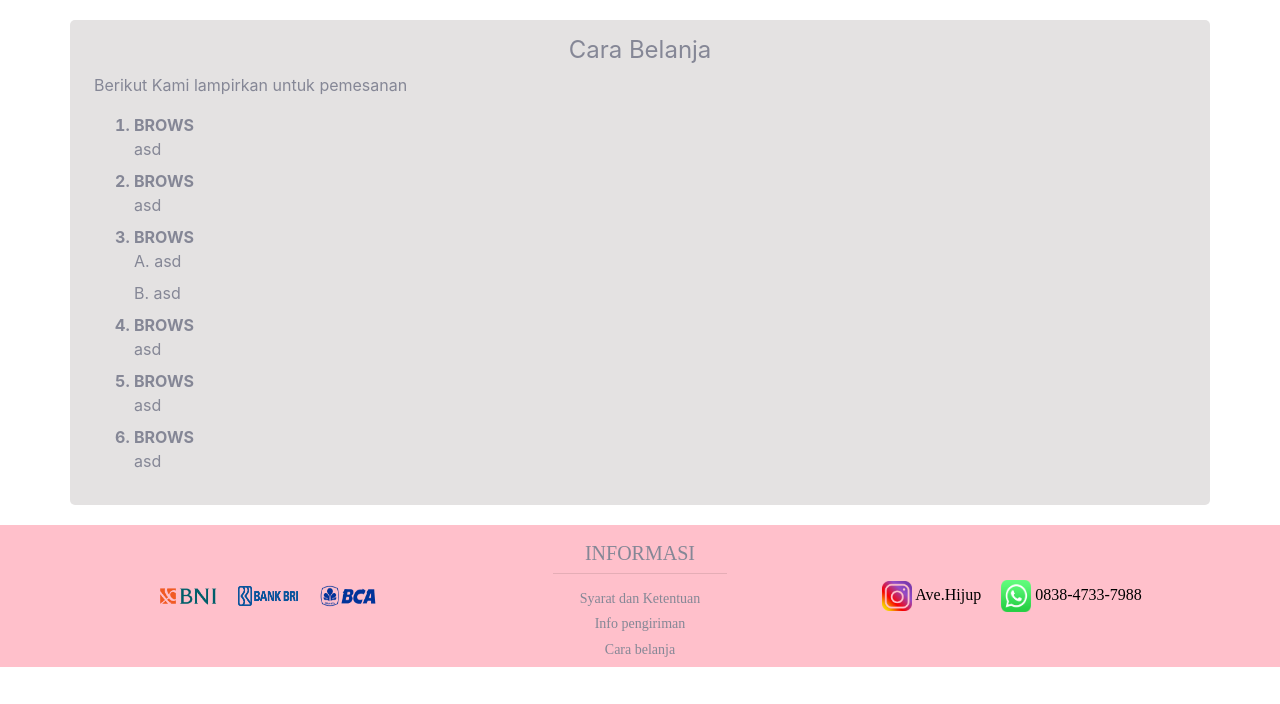
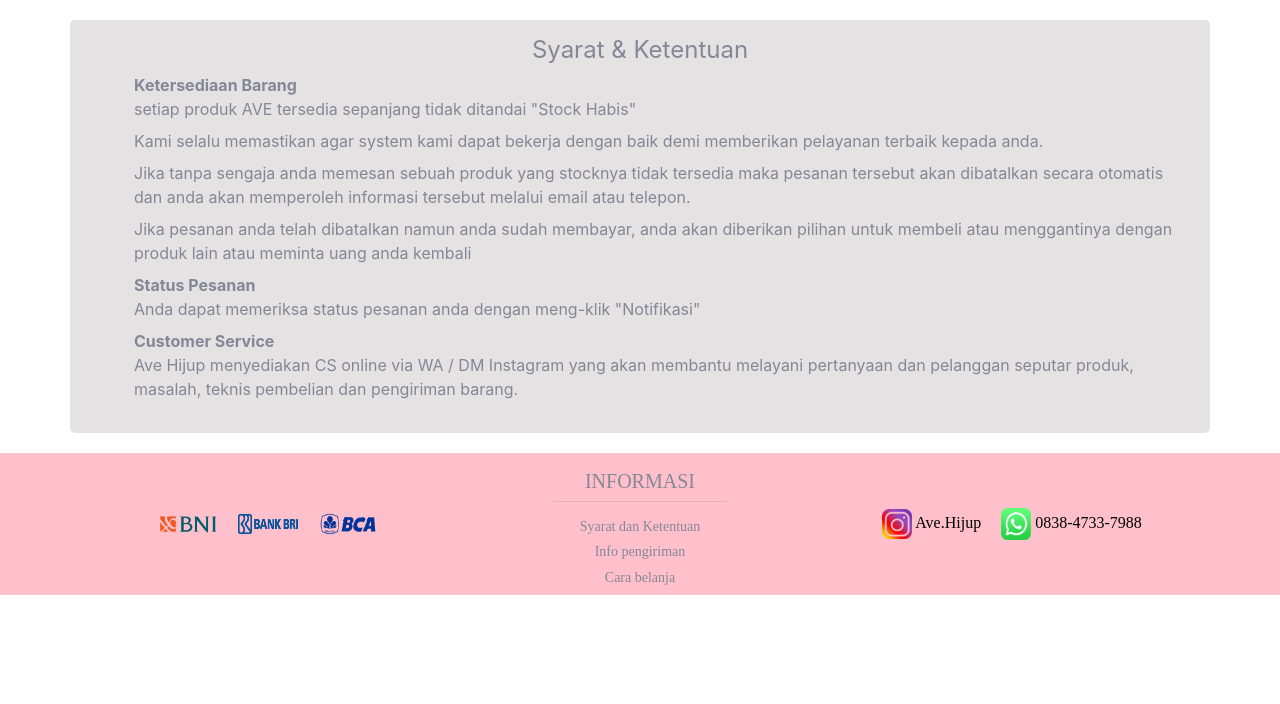
Before and after one commit to NaomyAckerman/proyek-kampus-team-transformer, a PHP site: page /infosyaratdanketentuan.php in a window 1280 px wide. Shown: the part 96-800 px from the top of the page. Run offline with PHP 8.4, Linux system fonts and the light colour scheme.

Commit message:
infosyaratdanketentuan
bagian konten telah ditambahkan, menambahkan style black pada contain

```diff
--- a/infosyaratdanketentuan.php
+++ b/infosyaratdanketentuan.php
@@ -99,24 +99,19 @@
 	<!-- Konten -->
 
 <div class="content">
-	<div class="container pt-3 pb-3">
-		<h4 class="text-center">Cara Belanja</h4>
-		<p>Berikut Kami lampirkan untuk pemesanan</p>
+	<div class="container pt-3 pb-3" style "color:black">
+		<h4 class="text-center">Syarat & Ketentuan</h4>
 		<ol>
-			<dt><li>BROWS</li></dt>
-			<dd>asd</dd>
-			<dt><li>BROWS</li></dt>
-			<dd>asd</dd>
-			<dt><li>BROWS</li></dt>
-			<dd>A. asd</dd>
-			<dd>B. asd</dd>
-			<dt><li>BROWS</li></dt>
-			<dd>asd</dd>
-			<dt><li>BROWS</li></dt>
-			<dd>asd</dd>
-			<dt><li>BROWS</li></dt>
-			<dd>asd</dd>
-		</ol>
+			<dt>Ketersediaan Barang</dt>
+			<dd>setiap produk AVE tersedia sepanjang tidak ditandai "Stock Habis"</dd>
+			<dd>Kami selalu memastikan agar system kami dapat bekerja dengan baik demi memberikan pelayanan terbaik kepada anda.</dd>
+			<dd>Jika tanpa sengaja anda memesan sebuah produk yang stocknya tidak tersedia maka pesanan tersebut akan dibatalkan secara otomatis dan anda akan memperoleh informasi tersebut melalui email atau telepon.</dd>
+			<dd>Jika pesanan anda telah dibatalkan namun anda sudah membayar, anda akan diberikan pilihan untuk membeli atau menggantinya dengan produk lain atau meminta uang anda kembali</dd>
+			<dt>Status Pesanan</dt>
+			<dd>Anda dapat memeriksa status pesanan anda dengan meng-klik "Notifikasi"
+			<dt>Customer Service</dt>
+			<dd>Ave Hijup menyediakan CS online via WA / DM Instagram yang akan membantu melayani pertanyaan dan pelanggan seputar produk, masalah, teknis pembelian dan pengiriman barang.</dd>
+
 	</div>
 </div>
 
```
Also changed, not shown: Infotentangkami.php (+6 -18 lines).
